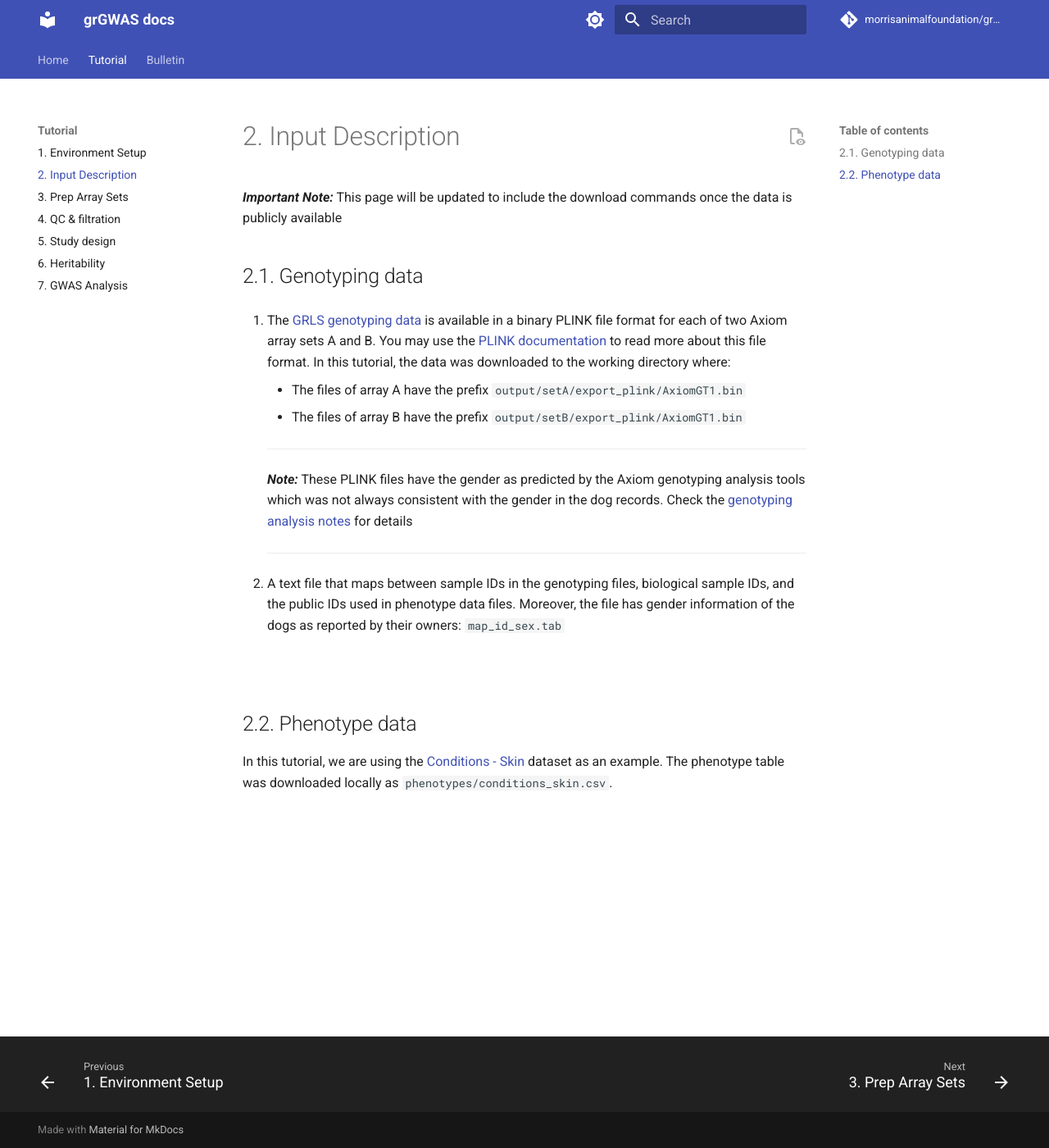
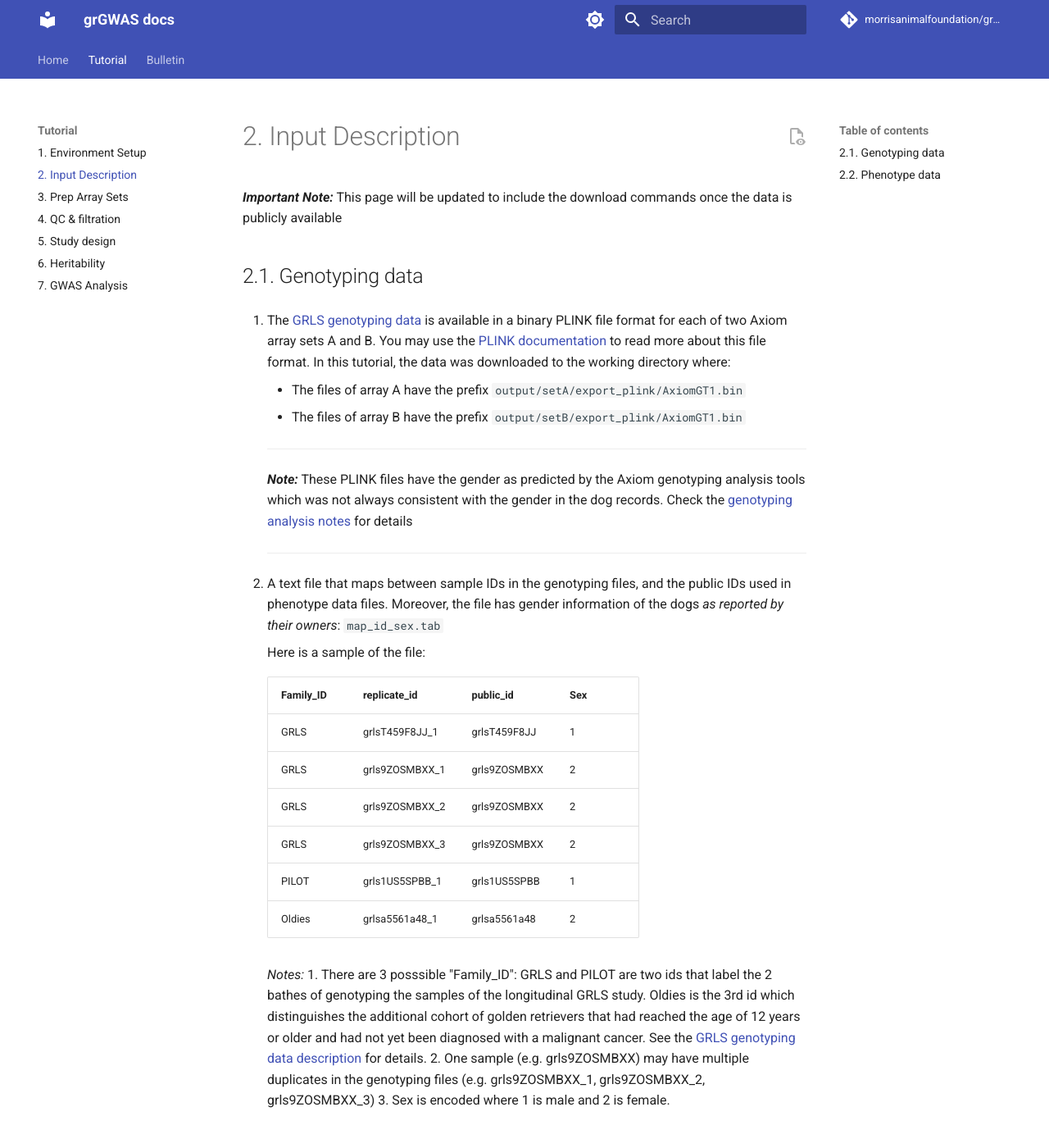
Before and after one commit to morrisanimalfoundation/grGWAS, an MkDocs documentation site: the page built from docs/2.Input_files.md, in a window 1280 px wide and 1400 px high. Shown: the whole window at 82% size. Built offline with MkDocs 1.6.1 and Material for MkDocs 9.7.7, drawn with Linux system fonts in a browser that asks for light colours; comment, search, counter and statistics services are not loaded.

Commit message:
details of map_id_sex

```diff
--- a/docs/2.Input_files.md
+++ b/docs/2.Input_files.md
@@ -12,7 +12,25 @@
 
     ---
 
-2.  A text file that maps between sample IDs in the genotyping files, biological sample IDs, and the public IDs used in phenotype data files. Moreover, the file has gender information of the dogs as reported by their owners: `map_id_sex.tab`
+2.  A text file that maps between sample IDs in the genotyping files, and the public IDs used in phenotype data files. Moreover, the file has gender information of the dogs _as reported by their owners_: `map_id_sex.tab`
+
+
+    Here is a sample of the file:
+
+    | Family_ID | replicate_id   | public_id    | Sex  |
+    | --------- | -------------- | ------------ | ---- |
+    | GRLS      | grlsT459F8JJ_1 | grlsT459F8JJ | 1    |
+    | GRLS      | grls9ZOSMBXX_1 | grls9ZOSMBXX | 2    |
+    | GRLS      | grls9ZOSMBXX_2 | grls9ZOSMBXX | 2    |
+    | GRLS      | grls9ZOSMBXX_3 | grls9ZOSMBXX | 2    |
+    | PILOT     | grls1US5SPBB_1 | grls1US5SPBB | 1    |
+    | Oldies    | grlsa5561a48_1 | grlsa5561a48 | 2    |
+
+
+    *Notes:*
+    1.  There are 3 posssible "Family_ID": GRLS and PILOT are two ids that label the 2 bathes of genotyping the samples of the longitudinal GRLS study. Oldies is the 3rd id which distinguishes the additional cohort of golden retrievers that had reached the age of 12 years or older and had not yet been diagnosed with a malignant cancer. See the [GRLS genotyping data description](https://github.com/morrisanimalfoundation/grGWAS/blob/main/GRLS_Axiom.json) for details.
+    2.  One sample (e.g. grls9ZOSMBXX) may have multiple duplicates in the genotyping files (e.g. grls9ZOSMBXX_1, grls9ZOSMBXX_2, grls9ZOSMBXX_3)
+    3.  Sex is encoded where 1 is male and 2 is female.
 
 <br>
 
```
